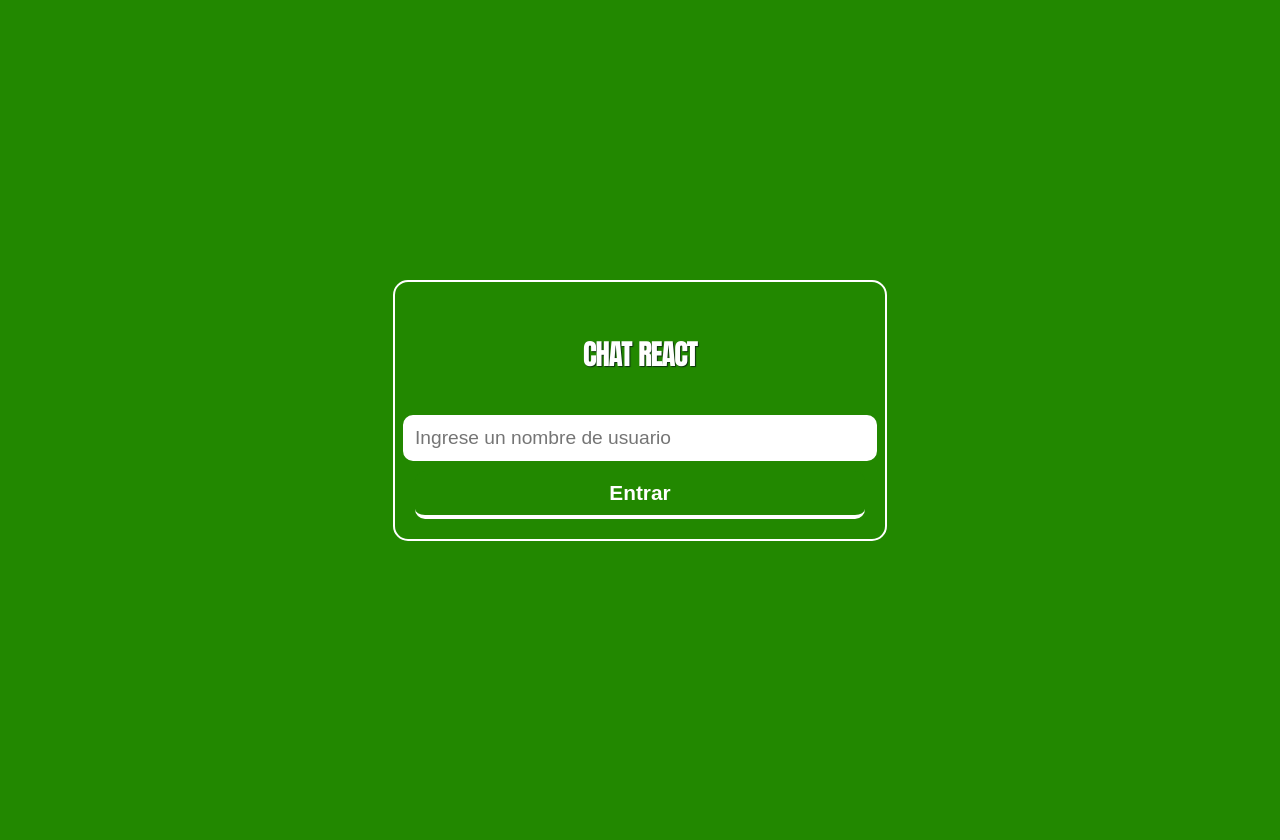
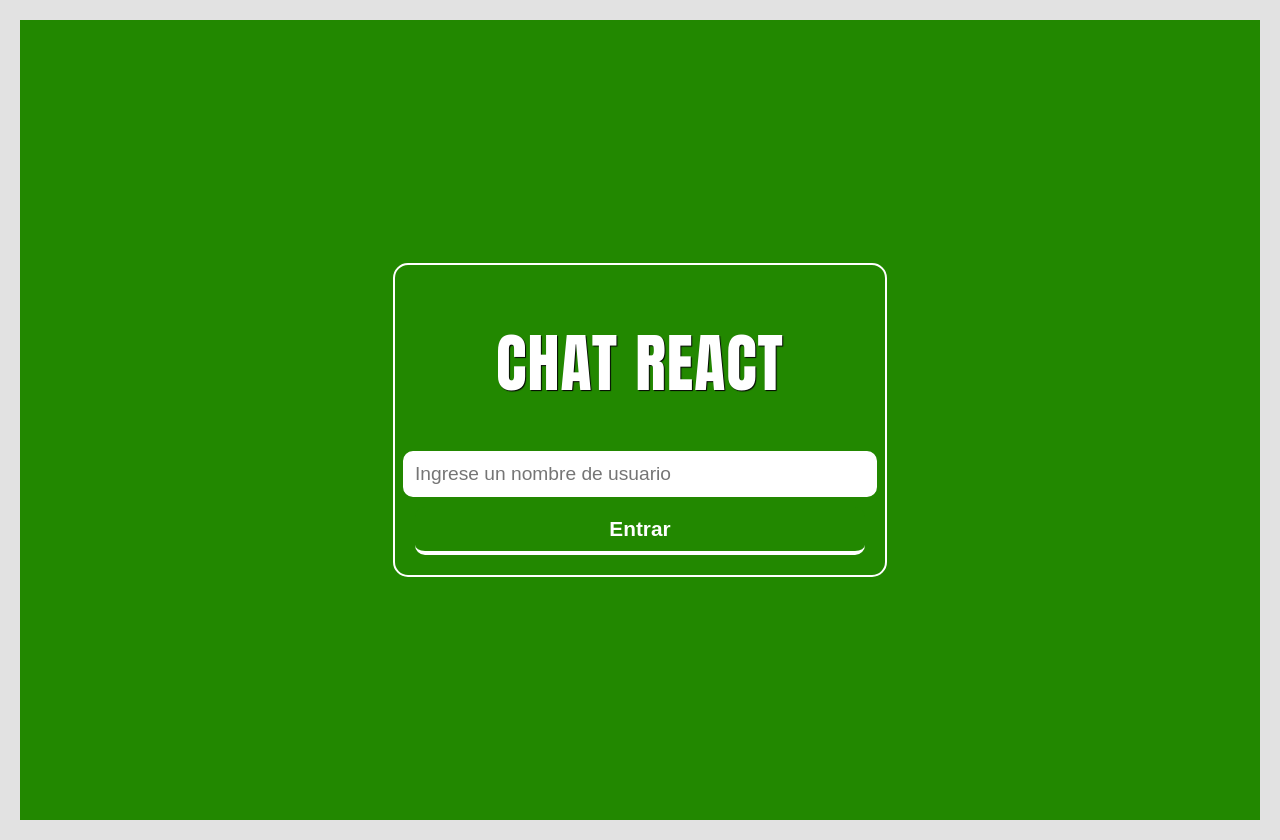
Before and after one commit to Breynersmith/chat-in-react, a React (Vite) app: page / in a window 1280 px wide. Before the commit the page ends 800 px from the top, so only its background shows below. Built offline with nearby package versions, Linux system fonts and the light colour scheme; no server answers.

Commit message:
chat.css modificado

```diff
--- a/src/App.css
+++ b/src/App.css
@@ -1,12 +1,12 @@
 .container {
-    background-color: #228800;
+    background-color: #e2e2e2;
     display: flex;
     flex-direction: column;
     align-items: center;
-    justify-content: space-between;
+    justify-content: center;
     gap: 10px ;
-    padding-top: 20px;
-    height: 80vh;
+    height: 100vh;
     width: 100vw;
+    overflow: hidden;
 
 }
--- a/src/components/Chat.css
+++ b/src/components/Chat.css
@@ -9,6 +9,12 @@
     padding: 20px 5px;
     border-radius: 15px;
     margin: 0 auto;
+    border-right: 3px solid white;
+    border-left: 3px solid white;
+    padding-left: 2rem;
+    padding-right: 2rem;
+    box-shadow: 0px 0px 15px rgba(0, 0, 0, 0.7);
+    overflow: hidden;
 }
 
 .messages {
@@ -68,7 +74,7 @@
     width: 100%;
     max-width: 80%;
     padding: 10px;
-    height: 40px;
+    height: 30px;
     font-size: 1rem;
 }
 
@@ -83,7 +89,7 @@
     border: none;
     color: #228800;
     font-weight: bold;
-    height: 40px;
+    height: 30px;
     font-size: 1rem;
     cursor: pointer;
     min-width: 80px;
@@ -112,7 +118,7 @@
 @media (min-width: 1024px) {
     .chat {
         width: 50%;
-        min-height: 90vh;
+        min-height: 70vh;
     }
 
     .writer > input {
--- a/src/components/Header.css
+++ b/src/components/Header.css
@@ -6,13 +6,43 @@
 .title {
   font-family: 'Impact', sans-serif;
   font-size: 1.8rem;
-  letter-spacing: -1.2px;
+  letter-spacing: 1px;
   word-spacing: 1.4px;
   color: white;
   font-weight: bold;
   font-style: normal;
   text-transform: capitalize;
   text-align: center;
-  text-shadow: 1px 1px 1px #0E3011;
+  text-shadow: 1px 1px 1px #050505;
   padding: 10px;
 }
+
+::-webkit-scrollbar {
+  width: 12px;
+  height: 12px;
+}
+
+::-webkit-scrollbar-track {
+  background-color: #f1f1f1;
+  border-radius: 10px;
+}
+
+::-webkit-scrollbar-thumb {
+  background-color: #5f9358;
+  border-radius: 10px;
+  border: 3px solid #f1f1f1;
+}
+
+::-webkit-scrollbar-thumb:hover {
+  background-color: #5f9358;
+}
+
+::-webkit-scrollbar-horizontal {
+  height: 12px;
+}
+
+@media (min-width: 768px) {
+  .title {
+    font-size: 4rem;
+  }
+}
--- a/src/index.css
+++ b/src/index.css
@@ -5,7 +5,7 @@
 }
 
 #root {
-    height: 100%;
+    height: 100vh;
     width: 100%;
     display: flex;
     justify-content: center;
@@ -13,15 +13,17 @@
     overflow: hidden;
 }
 html {
-    height: 100%;
+    height: 100vh;
     width: 100%;
-    min-height: 100%;
+    min-height: 100vh;
 }
 body {
 
-    height: 100%;
-    min-height: 100%;
-    background-color: #228800;
+    height: 100vh;
+    min-height: 100vh;
+    background-color: #e2e2e2;
+    padding: 20px;
+    overflow: hidden;
 }
 
 .blur {
```
